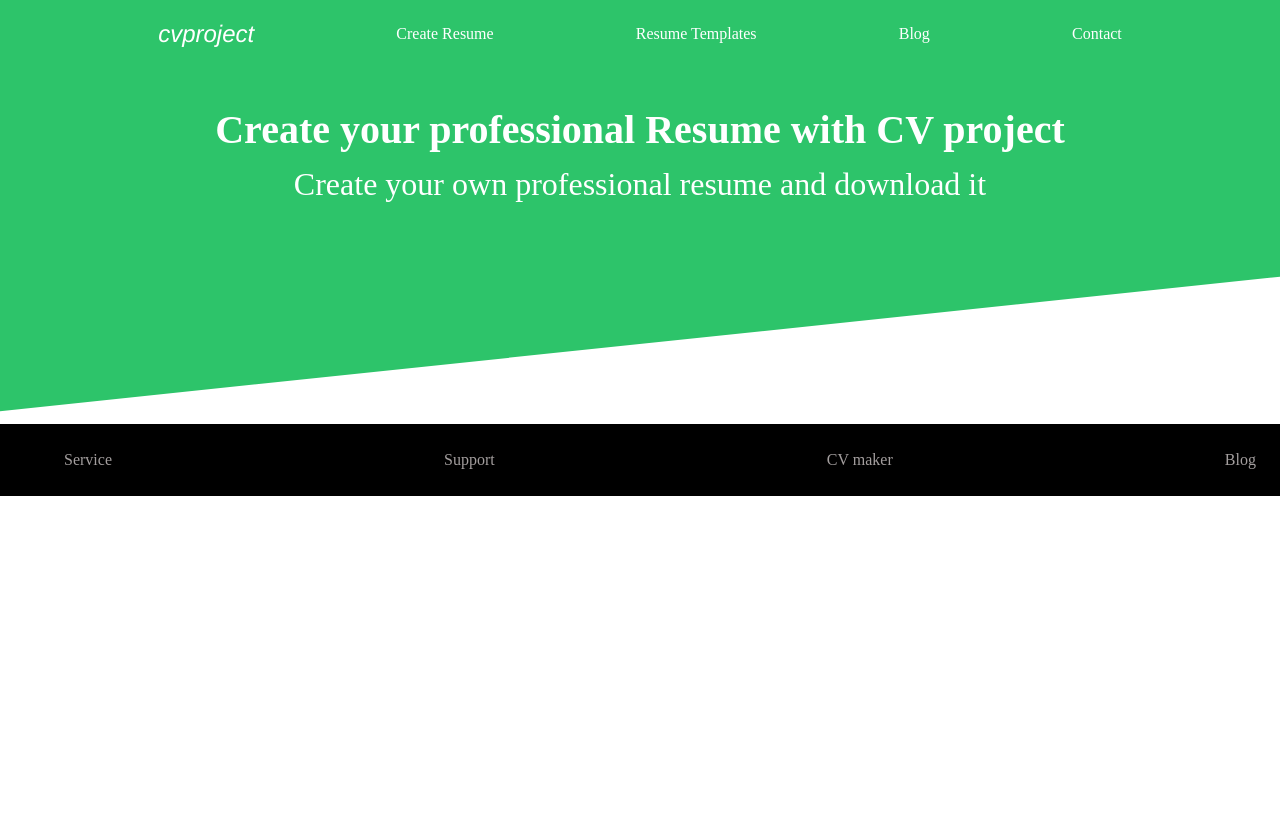
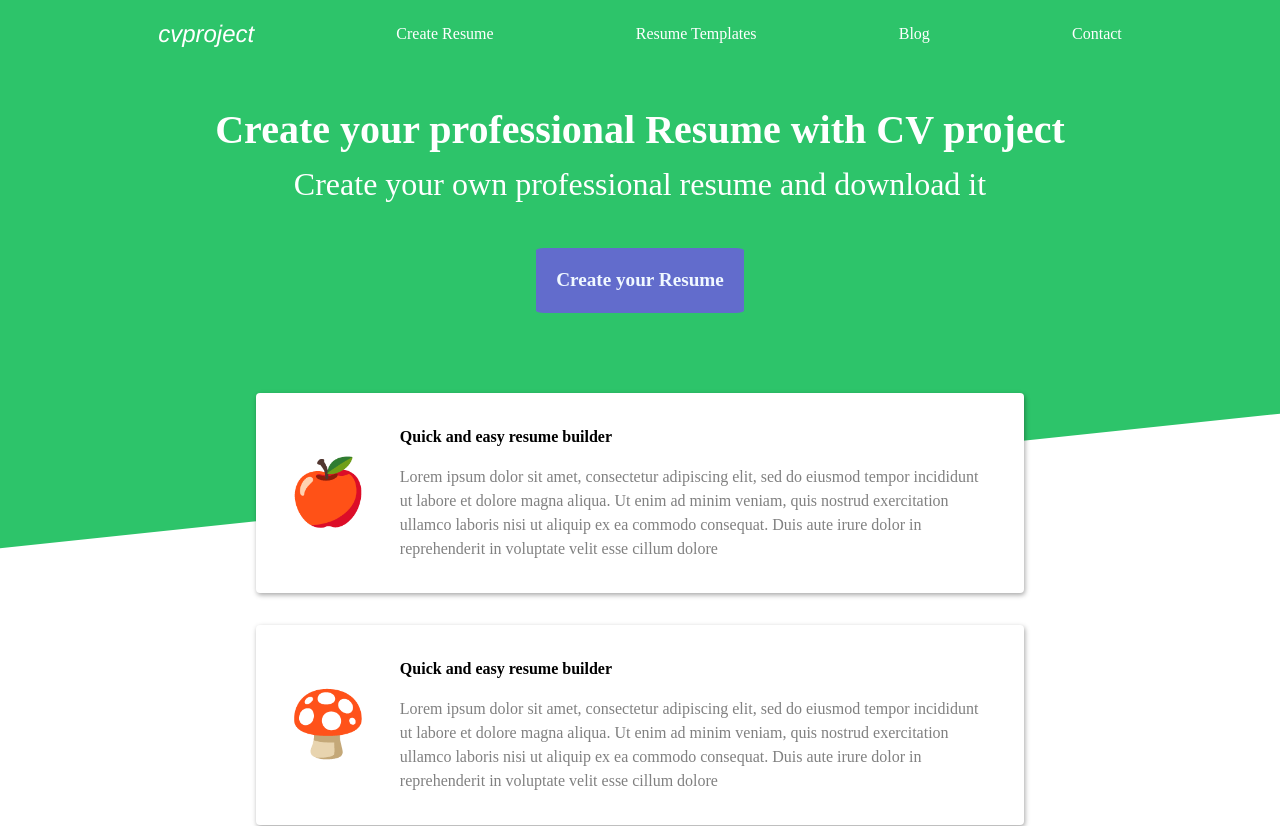
Before and after one commit to chucoyos/CV-application, a React (Vite) app: page / in a window 1280 px wide. Shown: the top 826 px of the page. Before the commit the page ends 800 px from the top, so only its background shows below. Built offline with nearby package versions, Linux system fonts and the light colour scheme.

Commit message:
Add descriptionCards

```diff
--- a/src/App.css
+++ b/src/App.css
@@ -1,3 +1,10 @@
+/* add color variable */
+:root {
+	--primary-color: #2dc46a;
+	--secondary-color: #ffffff;
+	--tertiary-color: #a39e9e;
+	--quaternary-color: #000000;
+}
 .errorDiv {
 	height: 100vh;
 	display: flex;
@@ -10,7 +17,7 @@
 }
 /* NavBar */
 .Nav {
-	background-color: #2dc46a;
+	background-color: var(--primary-color);
 	color: #ffffff;
 	display: flex;
 	flex-direction: column;
@@ -32,7 +39,7 @@
 }
 a {
 	text-decoration: none;
-	color: #ffffff;
+	color: var(--secondary-color);
 }
 h1 {
 	text-align: center;
@@ -53,7 +60,7 @@ h1 {
 	left: 0;
 	width: 100%;
 	height: 200px;
-	background: #2dc46a;
+	background: var(--primary-color);
 	transform: skewY(-6deg);
 }
 .decorationBar {
@@ -64,13 +71,13 @@ h1 {
 	left: 0;
 	width: 100%;
 	height: 200px;
-	background: #2dc46a;
+	background: var(--primary-color);
 	transform: skewY(-6deg);
 }
 /* Footer */
 .footer {
-	background-color: black;
-	color: #a39e9e;
+	background-color: var(--quaternary-color);
+	color: var(--tertiary-color);
 	padding: 24px;
 }
 .footer ul {
@@ -81,3 +88,52 @@ h1 {
 .footer li {
 	list-style: none;
 }
+/* Description card */
+.cardContainer {
+	position: relative;
+	top: -200px;
+}
+.card {
+	background-color: #fff;
+	display: flex;
+	margin: 32px auto;
+	padding: 32px;
+	width: 60%;
+	border: none;
+	border-radius: 4px;
+	box-shadow: 1px 2px 5px 0px rgba(0, 0, 0, 0.35);
+	-webkit-box-shadow: 1px 2px 5px 0px rgba(0, 0, 0, 0.35);
+	-moz-box-shadow: 1px 2px 5px 0px rgba(0, 0, 0, 0.35);
+}
+.card-content {
+	display: flex;
+	flex-direction: column;
+	margin-left: 32px;
+}
+.card-title {
+	font-weight: bold;
+	margin-bottom: 16px;
+}
+.card-description {
+	color: gray;
+}
+.logo {
+	align-self: center;
+	font-size: 64px;
+}
+.form-group {
+	margin-top: 16px;
+}
+/* Main button */
+.main-button {
+	background-color: #626ccc;
+	color: aliceblue;
+	padding: 18px 20px;
+	align-self: center;
+	border: none;
+	margin: 24px 0 48px 0;
+	border-radius: 4%;
+	font-size: larger;
+	font-weight: bold;
+	text-decoration: none;
+}
--- a/src/App.jsx
+++ b/src/App.jsx
@@ -4,6 +4,7 @@ import './App.css'
 import NavBar from './components/NavBar'
 import Footer from './components/Footer'
 import DecorationBar from './components/DecorationBar'
+import DescriptionCard from './components/DescriptionCard'
 
 function App() {
 	return (
@@ -11,6 +12,11 @@ function App() {
 			<div className='Container'>
 				<NavBar />
 				<DecorationBar />
+				<div className='cardContainer'>
+					<DescriptionCard logo='🍎️' />
+					<DescriptionCard logo='🍄️' />
+					<DescriptionCard logo='🍓️' />
+				</div>
 				<Outlet />
 				<Footer />
 			</div>
--- /dev/null
+++ b/src/components/Button.jsx
@@ -0,0 +1,12 @@
+import { Link } from 'react-router-dom'
+const Button = ({ path, text }) => {
+	return (
+		<Link
+			to={path}
+			className='main-button'
+		>
+			{text}
+		</Link>
+	)
+}
+export default Button
--- /dev/null
+++ b/src/components/DescriptionCard.jsx
@@ -0,0 +1,19 @@
+const DescriptionCard = ({ logo }) => {
+	return (
+		<div className='card'>
+			<div className='logo'>{logo}</div>
+			<div className='card-content'>
+				<div className='card-title'>Quick and easy resume builder</div>
+				<div className='card-description'>
+					Lorem ipsum dolor sit amet, consectetur adipiscing elit, sed do
+					eiusmod tempor incididunt ut labore et dolore magna aliqua. Ut enim ad
+					minim veniam, quis nostrud exercitation ullamco laboris nisi ut
+					aliquip ex ea commodo consequat. Duis aute irure dolor in
+					reprehenderit in voluptate velit esse cillum dolore
+				</div>
+			</div>
+		</div>
+	)
+}
+
+export default DescriptionCard
--- a/src/components/NavBar.jsx
+++ b/src/components/NavBar.jsx
@@ -1,11 +1,12 @@
 import { Link } from 'react-router-dom'
 import '../App.css'
+import Button from './Button'
 const NavBar = ({ path, text }) => {
 	return (
 		<nav className='Nav'>
 			<ul className='nav-list'>
 				<li className='nav-brand'>
-					<Link to='/cv-project'>
+					<Link to='/'>
 						<span>cv</span>project
 					</Link>
 				</li>
@@ -21,10 +22,10 @@ const NavBar = ({ path, text }) => {
 				<p className='subtitle'>
 					Create your own professional resume and download it
 				</p>
-				{/* <Button
-						path='/cv-project/general'
-						text='Create your Resume'
-					/> */}
+				<Button
+					path='/general'
+					text='Create your Resume'
+				/>
 			</>
 
 			{/* {location.pathname === '/cv-project/general' && (
```
